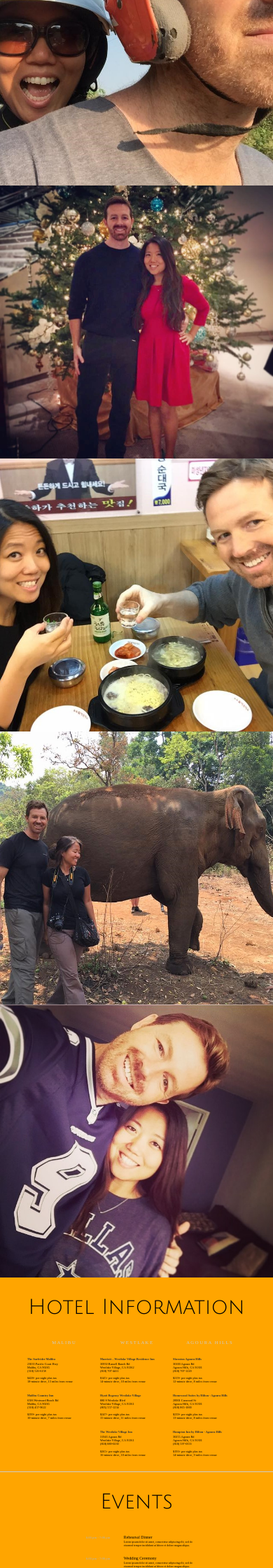
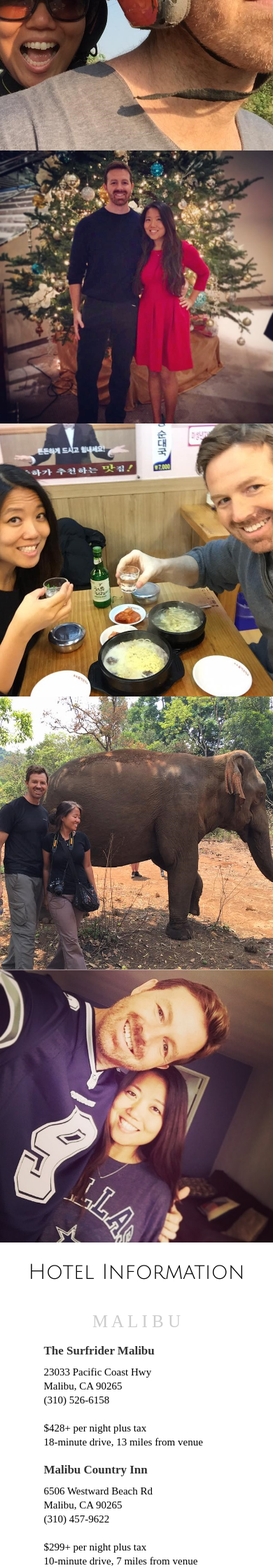
Before and after one commit to rimjieun/wedding-site, a PHP site: page / in a window 390 px wide. Shown: the part 2120-4360 px from the top of the page at 70% size. Run offline with PHP 8.4, Linux system fonts and the light colour scheme; some libraries are stand-ins or nearby versions; some web fonts are replaced.

Commit message:
saving changes

```diff
--- a/assets/css/mq.css
+++ b/assets/css/mq.css
@@ -1,7 +1,6 @@
 @media screen and (max-width: 400px) {
   body {
-    background: orange;
-    width: 100%;
+    /*background: orange;*/
   }
 
   header {
@@ -49,10 +48,14 @@
     width: 100%;
   }
 
-  .collage div img {
-    min-width: 100%;
-    height: auto;
+  /*HOTEL SECTION*/
+  #hotel-info .flex-row {
+    flex-direction: column;
   }
 
+  #hotel-info .hotel-section {
+    width: 85%;
+    margin: 10px auto;
+  }
 
 }
--- a/assets/css/style.css
+++ b/assets/css/style.css
@@ -222,13 +222,14 @@ section h3 {
 
 section h4 {
   font-family: 'Kurale', serif;
-  font-size: 1.7vw;
+  font-size: 25px;
 }
 
 section p {
   font-family: 'Kurale', serif;
-  font-size: 1.5vw;
-  line-height: 2vw;
+  font-size: 20px;
+  line-height: 22px;
+  margin: 10px 0;
 }
 
 .bottom-border {
@@ -241,7 +242,7 @@ section p {
 #story p {
   width: 90%;
   text-align: center;
-  font-size: 20px;
+  font-size: 18px;
   line-height: 25px;
   margin-bottom: 30px;
 }
@@ -249,25 +250,12 @@ section p {
 
 /*COLLAGE*/
 
-
-/*section.collage {
-  width: 100%;
-}
-
-.collage.flex-row img {
-  flex: 1;
-  width: 25%;
-  height: 25%;
-}*/
-
 section.collage {
   font-size: 0;
-  /*display: -ms-flexbox;*/
   display: flex;
   flex-wrap: wrap;
   flex-direction: column;
   flex-flow: row wrap;
-/*  display: -webkit-box;*/
 }
 
 .collage div {
@@ -289,26 +277,25 @@ section.collage {
 #hotel-info h4 {
   color: #cccccc;
   text-align: center;
-  margin-bottom: 2vw;
+  margin-bottom: 20px;
 }
 
 .hotel-section ul li {
-  margin-bottom: 1.5vw;
+  margin-bottom: 20px;
   position: relative;
 }
 
 .hotel-name {
   font-family: 'Kurale', serif;
   color: #333333;
-  font-size: 1.1vw;
+  font-size: 17px;
+  line-height: 20px;
   font-weight: bold;
-  line-height: 1.3vw;
-  margin-bottom: 1vw;
 }
 
 p.hotel-info {
-  font-size: 1.1vw;
-  line-height: 1.3vw;
+  font-size: 15px;
+  line-height: 20px;
 }
 
 a.hotel-link {
```
